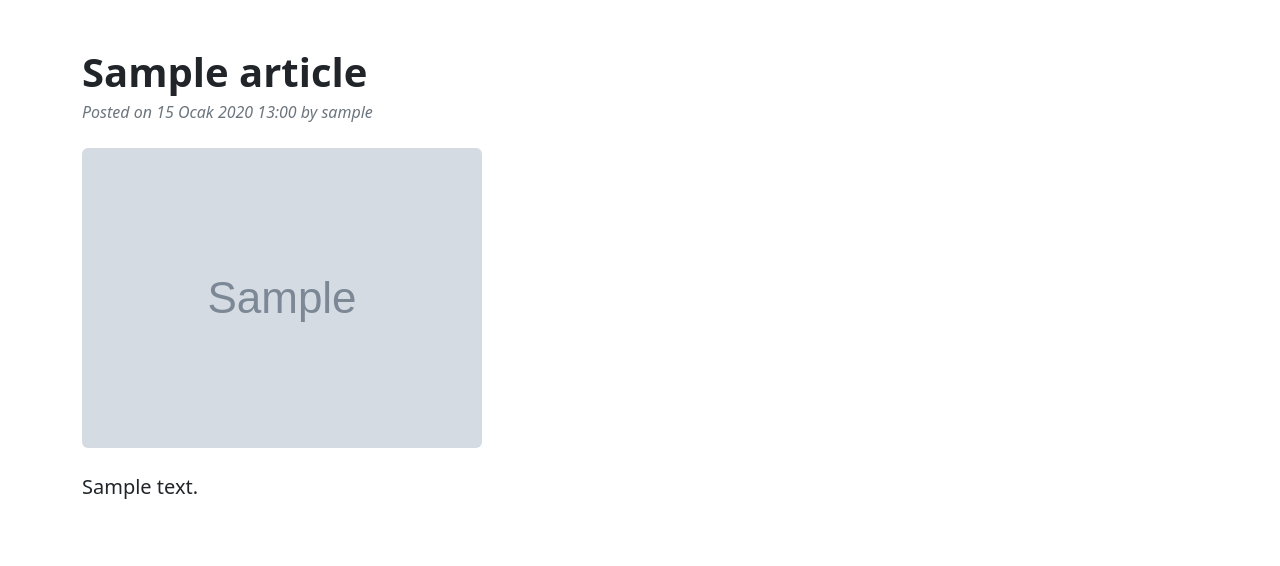
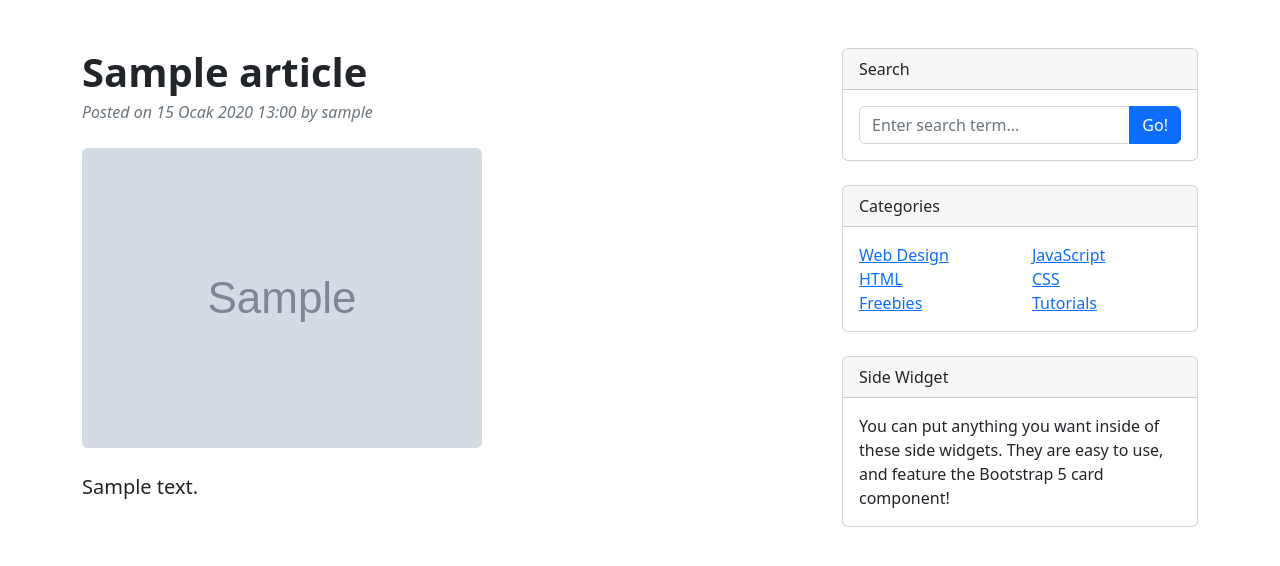
Before and after one commit to barisertugrul/djangoBlog, a Django app: page /articles/article/1/ in a window 1280 px wide. Shown: the part 56-622 px from the top of the page. Run offline with Django 5.2, Linux system fonts and the light colour scheme; a user stored in the database is signed in; tables that the repository leaves empty hold one stand-in row (values such as "Sample post"); grey boxes marked "Sample" are stand-in pictures; some libraries are stand-ins or nearby versions.

Commit message:
Added article list view and template

```diff
--- a/article/urls.py
+++ b/article/urls.py
@@ -12,4 +12,5 @@ urlpatterns = [
     path('update/<int:id>/', views.update, name='update'),
     path('delete/<int:id>/', views.delete, name='delete'),
     path('article/<int:id>/', views.detail, name='detail'),
+    path('', views.articles, name='articles'),
 ]
--- a/article/views.py
+++ b/article/views.py
@@ -7,6 +7,13 @@ from article.models import Article
 from .forms import ArticleForm
 
 # Create your views here.
+
+def articles(request):
+    context = {
+        'articles': Article.objects.all()
+    }
+    return render(request, 'articles.html', context)
+
 def index(request):
     context = {}
     return render(request, 'index.html', context)
@@ -40,7 +47,7 @@ def detail(request, id):
     """ context = {
         'article': Article.objects.filter(id=id, author=request.user).first()
     } """
-    article = get_object_or_404(Article, id=id, author=request.user)
+    article = get_object_or_404(Article, id=id)
     context = {
         'article': article
     }
--- a/templates/detail.html
+++ b/templates/detail.html
@@ -26,5 +26,45 @@
         </article>
 
     </div>
+     <!-- Side widgets-->
+     <div class="col-lg-4">
+        <!-- Search widget-->
+        <div class="card mb-4">
+            <div class="card-header">Search</div>
+            <div class="card-body">
+                <div class="input-group">
+                    <input class="form-control" type="text" placeholder="Enter search term..." aria-label="Enter search term..." aria-describedby="button-search" />
+                    <button class="btn btn-primary" id="button-search" type="button">Go!</button>
+                </div>
+            </div>
+        </div>
+        <!-- Categories widget-->
+        <div class="card mb-4">
+            <div class="card-header">Categories</div>
+            <div class="card-body">
+                <div class="row">
+                    <div class="col-sm-6">
+                        <ul class="list-unstyled mb-0">
+                            <li><a href="#!">Web Design</a></li>
+                            <li><a href="#!">HTML</a></li>
+                            <li><a href="#!">Freebies</a></li>
+                        </ul>
+                    </div>
+                    <div class="col-sm-6">
+                        <ul class="list-unstyled mb-0">
+                            <li><a href="#!">JavaScript</a></li>
+                            <li><a href="#!">CSS</a></li>
+                            <li><a href="#!">Tutorials</a></li>
+                        </ul>
+                    </div>
+                </div>
+            </div>
+        </div>
+        <!-- Side widget-->
+        <div class="card mb-4">
+            <div class="card-header">Side Widget</div>
+            <div class="card-body">You can put anything you want inside of these side widgets. They are easy to use, and feature the Bootstrap 5 card component!</div>
+        </div>
+    </div>
 </div>
 {% endblock body %}
```
Also changed, not shown: templates/articles.html (added, +35 -0 lines), 1 other file.
